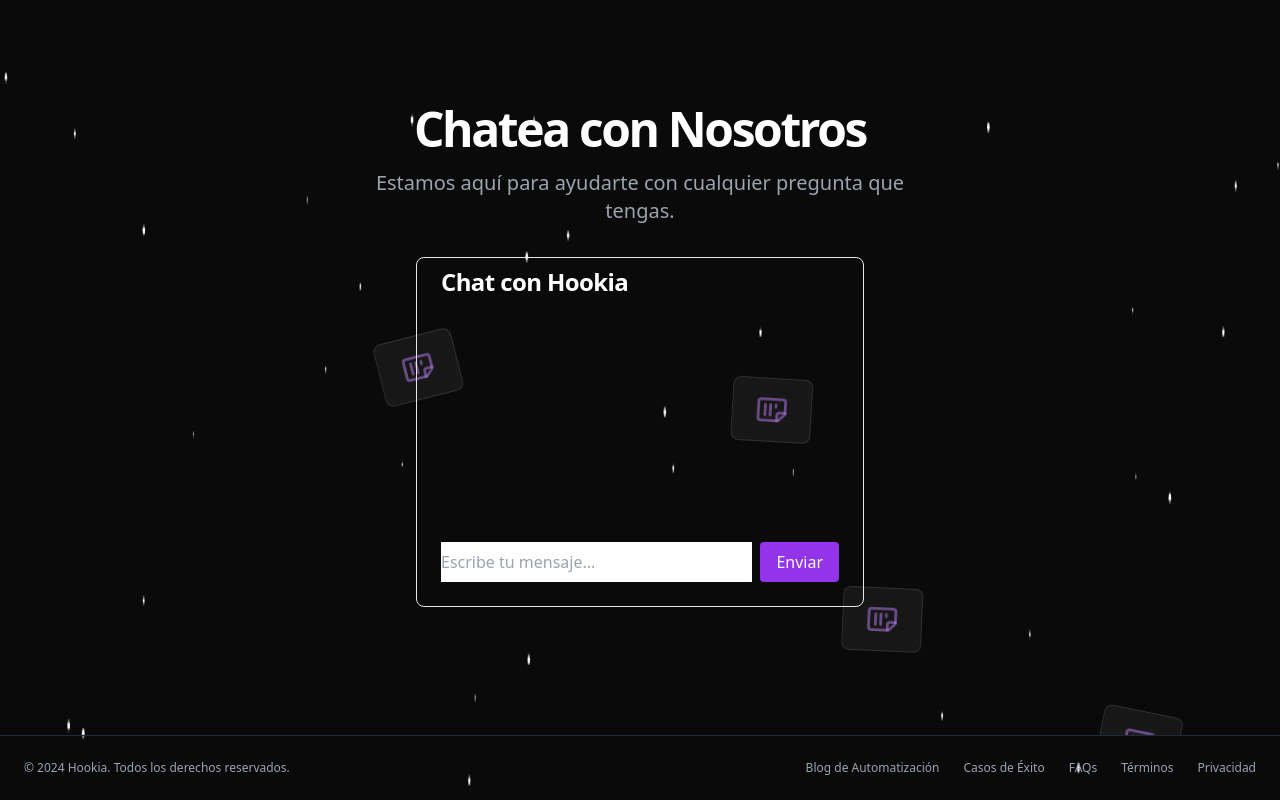
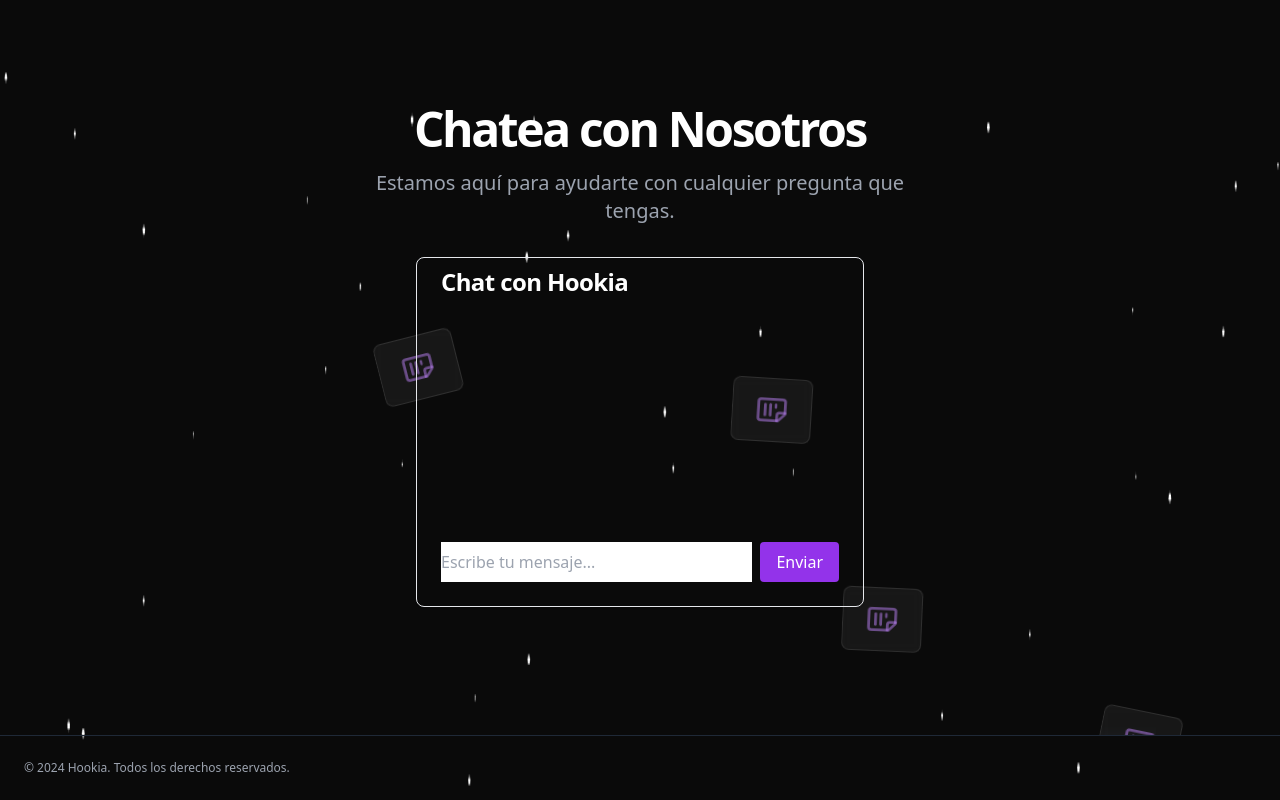
Before and after one commit to CedeJostin/Hookia, a Next.js app in the folder qtrustai/: page / in a window 1280 px wide. Shown: the part 1674-2474 px from the top of the page. Built offline with nearby package versions, Linux system fonts and the light colour scheme.

Commit message:
Eliminar enlaces legales del pie de página en las páginas "Contáctanos", "Nosotros" y "Inicio": simplificar la navegación y mejorar la presentación.

```diff
--- a/qtrustai/app/contactanos/page.js
+++ b/qtrustai/app/contactanos/page.js
@@ -155,14 +155,7 @@ export default function ContactoPage() {
           {/* Footer */}
           <footer className="flex flex-col gap-2 sm:flex-row py-6 w-full shrink-0 items-center px-4 md:px-6 border-t border-gray-800">
             <p className="text-xs text-gray-400">© 2024 Hookia. Todos los derechos reservados.</p>
-            <nav className="sm:ml-auto flex gap-4 sm:gap-6" aria-label="Enlaces legales">
-              <Link className="text-xs hover:underline underline-offset-4 text-gray-400" href="#">
-                Términos de Servicio
-              </Link>
-              <Link className="text-xs hover:underline underline-offset-4 text-gray-400" href="#">
-                Privacidad
-              </Link>
-            </nav>
+
           </footer>
         </div>
       </main>
--- a/qtrustai/app/nosotros/page.js
+++ b/qtrustai/app/nosotros/page.js
@@ -112,8 +112,8 @@ export default function NosotrosPage() {
               <div className="flex flex-col items-center space-y-4 text-center">
                 <h2 className="text-3xl font-bold tracking-tighter sm:text-4xl md:text-5xl">Nuestra Historia</h2>
                 <p className="mx-auto max-w-[700px] text-gray-400 md:text-xl">
-                  Fundada en 2023, HookIA nació de la visión de un grupo de emprendedores apasionados por la IA y su
-                  potencial para transformar las empresas. Desde entonces, hemos estado a la vanguardia de la innovación
+                  Fundada en 2024, HookIA nació de la visión de un grupo de emprendedores apasionados por la IA y su
+                  potencial para transformar las empresas. Desde entonces, hemos estado a la pendientes de la innovación
                   en IA, desarrollando soluciones que permiten a las empresas de todos los tamaños aprovechar el poder de
                   la inteligencia artificial para impulsar su crecimiento y eficiencia.
                 </p>
--- a/qtrustai/app/page.js
+++ b/qtrustai/app/page.js
@@ -168,23 +168,7 @@ export default function Home() {
         {/* Footer con Enlaces Mejorados */}
         <footer className="flex flex-col gap-2 sm:flex-row py-6 w-full shrink-0 items-center px-4 md:px-6 border-t border-gray-800">
           <p className="text-xs text-gray-400">© 2024 Hookia. Todos los derechos reservados.</p>
-          <nav className="sm:ml-auto flex gap-4 sm:gap-6">
-            <Link className="text-xs hover:underline underline-offset-4 text-gray-400" href="/blog">
-              Blog de Automatización
-            </Link>
-            <Link className="text-xs hover:underline underline-offset-4 text-gray-400" href="/casos-de-exito">
-              Casos de Éxito
-            </Link>
-            <Link className="text-xs hover:underline underline-offset-4 text-gray-400" href="/preguntas-frecuentes">
-              FAQs
-            </Link>
-            <Link className="text-xs hover:underline underline-offset-4 text-gray-400" href="/terminos">
-              Términos
-            </Link>
-            <Link className="text-xs hover:underline underline-offset-4 text-gray-400" href="/privacidad">
-              Privacidad
-            </Link>
-          </nav>
+
         </footer>
 
         {/* Structured Data Script */}
```
